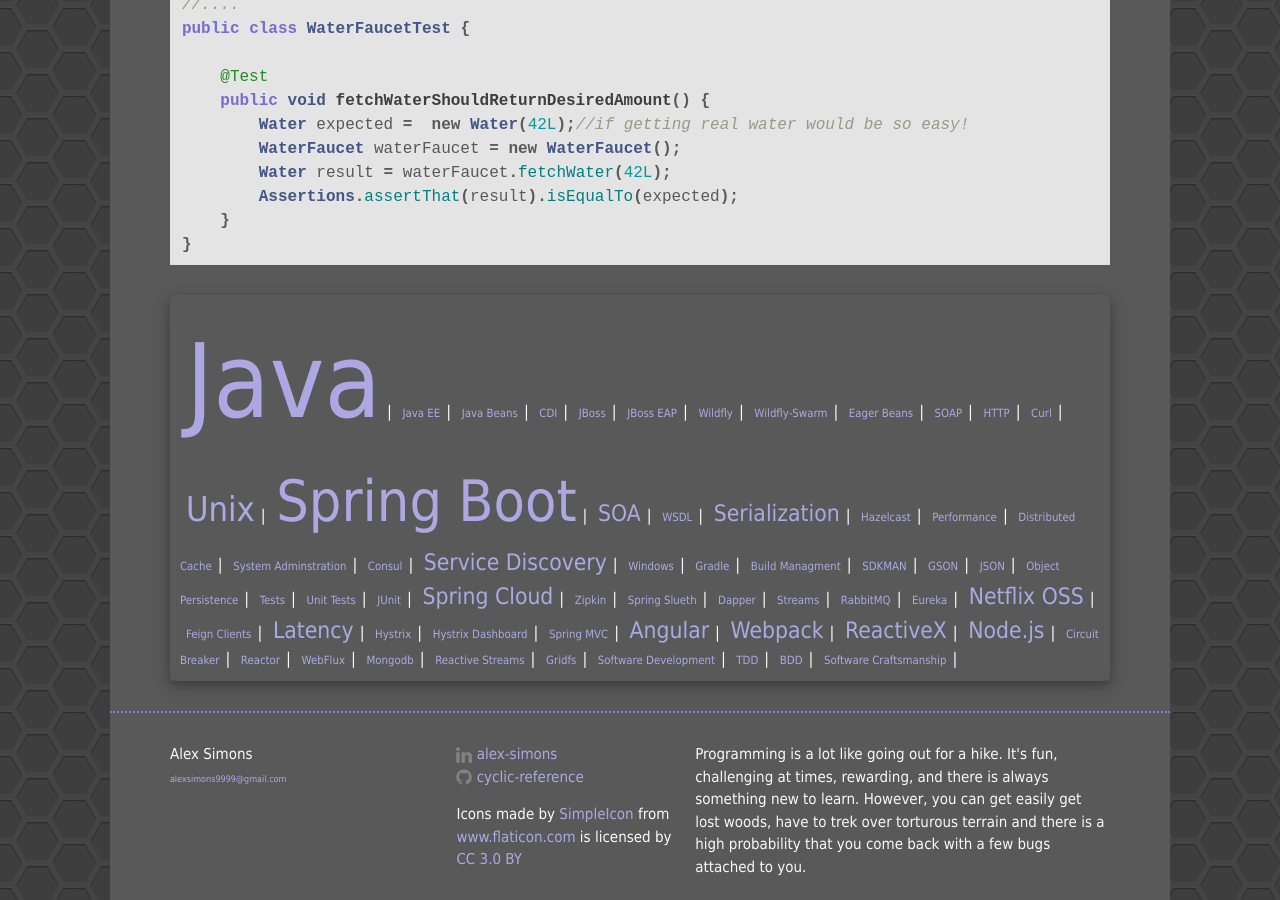
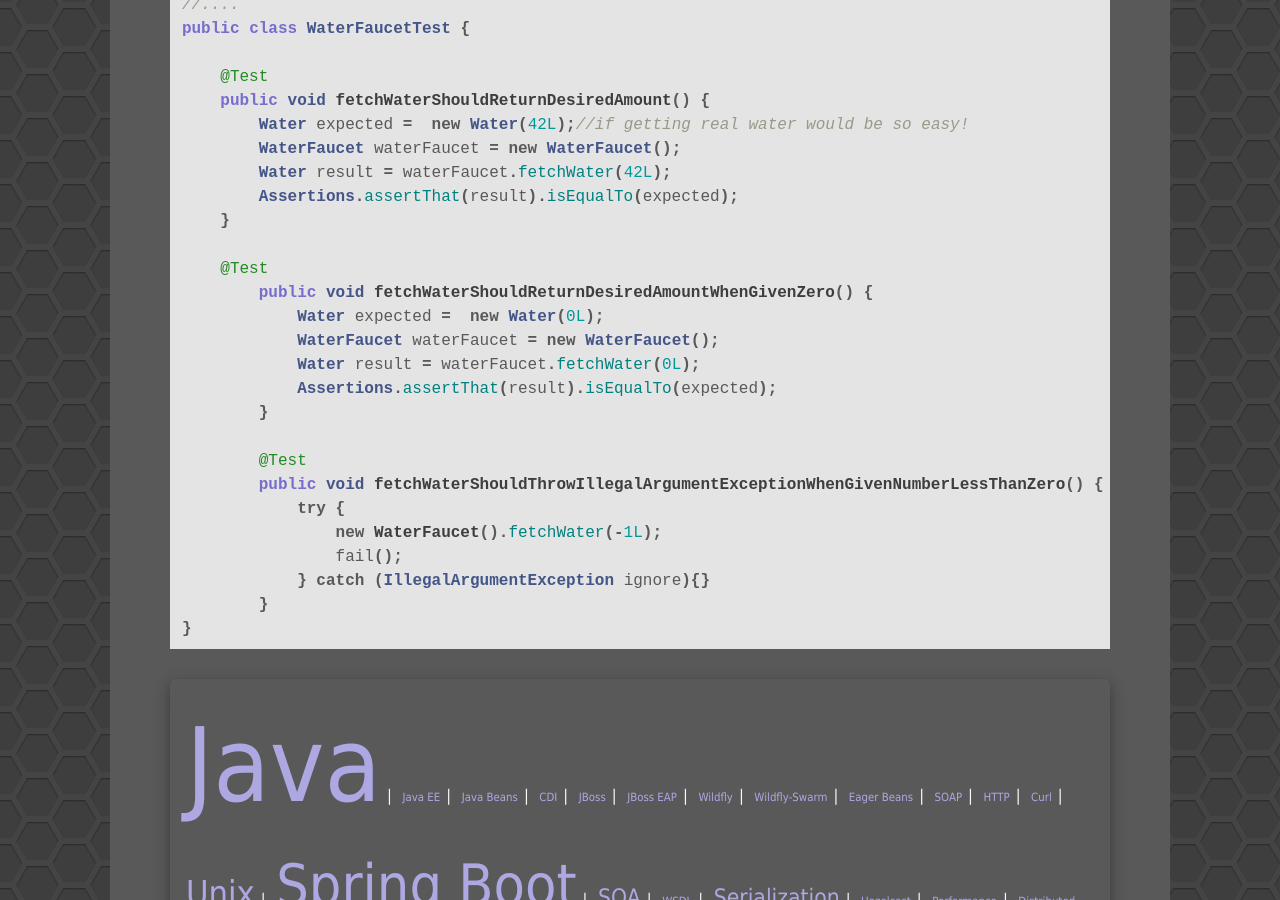
Before and after one commit to Unthrottled/blog, a Jekyll site: the page built from code/hdd/water_supply.md, in a window 1280 px wide and 900 px high, scrolled down 545 px. Built offline with Jekyll 4.4.1, drawn with Linux system fonts in a browser that asks for light colours.

Commit message:
I forgot that this was part of the contract

```diff
--- a/code/hdd/water_supply.md
+++ b/code/hdd/water_supply.md
@@ -31,5 +31,21 @@ public class WaterFaucetTest {
         Water result = waterFaucet.fetchWater(42L);
         Assertions.assertThat(result).isEqualTo(expected);
     }
+
+    @Test
+        public void fetchWaterShouldReturnDesiredAmountWhenGivenZero() {
+            Water expected =  new Water(0L);
+            WaterFaucet waterFaucet = new WaterFaucet();
+            Water result = waterFaucet.fetchWater(0L);
+            Assertions.assertThat(result).isEqualTo(expected);
+        }
+
+        @Test
+        public void fetchWaterShouldThrowIllegalArgumentExceptionWhenGivenNumberLessThanZero() {
+            try {
+                new WaterFaucet().fetchWater(-1L);
+                fail();
+            } catch (IllegalArgumentException ignore){}
+        }
 }
 {% endhighlight %}
```
